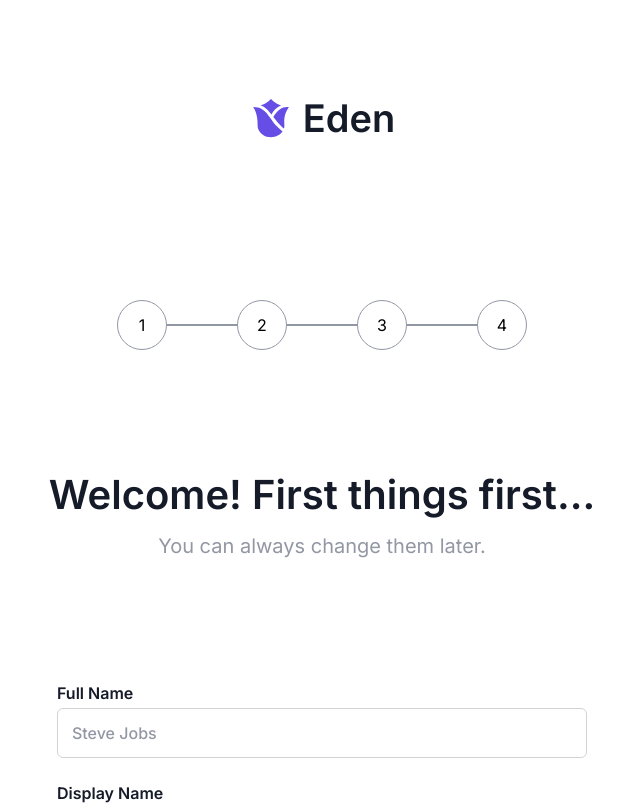
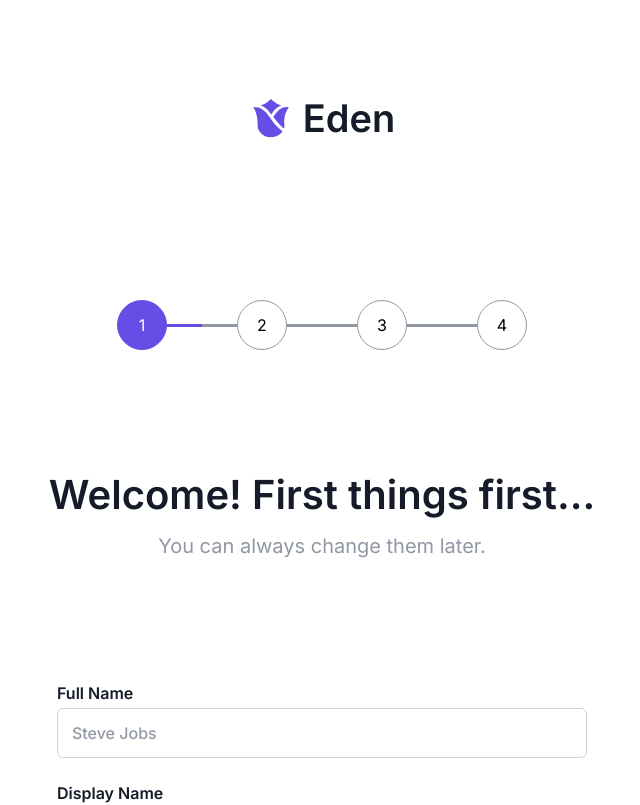
Before and after one commit to rahul-bharati/cutshort-fe-interview-mockup, a React (Create React App) app: page / in a window 1280 px wide. Shown: the top 805 px of the page, without its empty margins (318-958 px from the left). Built offline with nearby package versions, Linux system fonts and the light colour scheme.

Commit message:
animate step line

```diff
--- a/src/components/Step.jsx
+++ b/src/components/Step.jsx
@@ -1,13 +1,40 @@
+import { useContext } from "react";
+import { OnboardingContext } from "./../context/OnboardingContext";
+
 const Step = () => {
+  const { currentStep } = useContext(OnboardingContext);
+
+  console.log({ currentStep });
+
   return (
     <div className="step-container">
-      <div className="step-counter">1</div>
-      <div className="divider"></div>
-      <div className="step-counter">2</div>
-      <div className="divider"></div>
-      <div className="step-counter">3</div>
-      <div className="divider"></div>
-      <div className="step-counter">4</div>
+      <div className={`step-counter ${currentStep >= 0 ? "fill" : ""}`}>1</div>
+      <div
+        className={`divider ${
+          currentStep >= 0 && currentStep < 1 ? "half-fill" : "fill"
+        }`}
+      ></div>
+      <div className={`step-counter ${currentStep >= 1 ? "fill" : ""}`}>2</div>
+      <div
+        className={`divider ${
+          currentStep >= 1 && currentStep < 2
+            ? "half-fill"
+            : currentStep < 1
+            ? ""
+            : "fill"
+        }`}
+      ></div>
+      <div className={`step-counter ${currentStep >= 2 ? "fill" : ""}`}>3</div>
+      <div
+        className={`divider ${
+          currentStep >= 2 && currentStep < 3
+            ? "half-fill"
+            : currentStep < 3
+            ? ""
+            : "fill"
+        }`}
+      ></div>
+      <div className={`step-counter ${currentStep >= 3 ? "fill" : ""}`}>4</div>
     </div>
   );
 };
--- a/src/index.scss
+++ b/src/index.scss
@@ -195,13 +195,31 @@ body {
     border-radius: 50%;
     border: 1px solid var(--dark-gray-color);
     background-color: #fff;
+
+    &.fill {
+      background-color: var(--primary-color);
+      color: var(--white-color);
+      border: 1px solid var(--primary-color);
+    }
   }
 
   & .divider {
-    height: 2px;
+    height: 3px;
     width: auto;
     flex-grow: 1;
     background: var(--dark-gray-color);
+
+    &.fill {
+      background-color: var(--primary-color);
+    }
+
+    &.half-fill {
+      background-image: linear-gradient(
+        to right,
+        var(--primary-color) 50%,
+        var(--dark-gray-color) 50%
+      );
+    }
   }
 
   // &::before {
```
